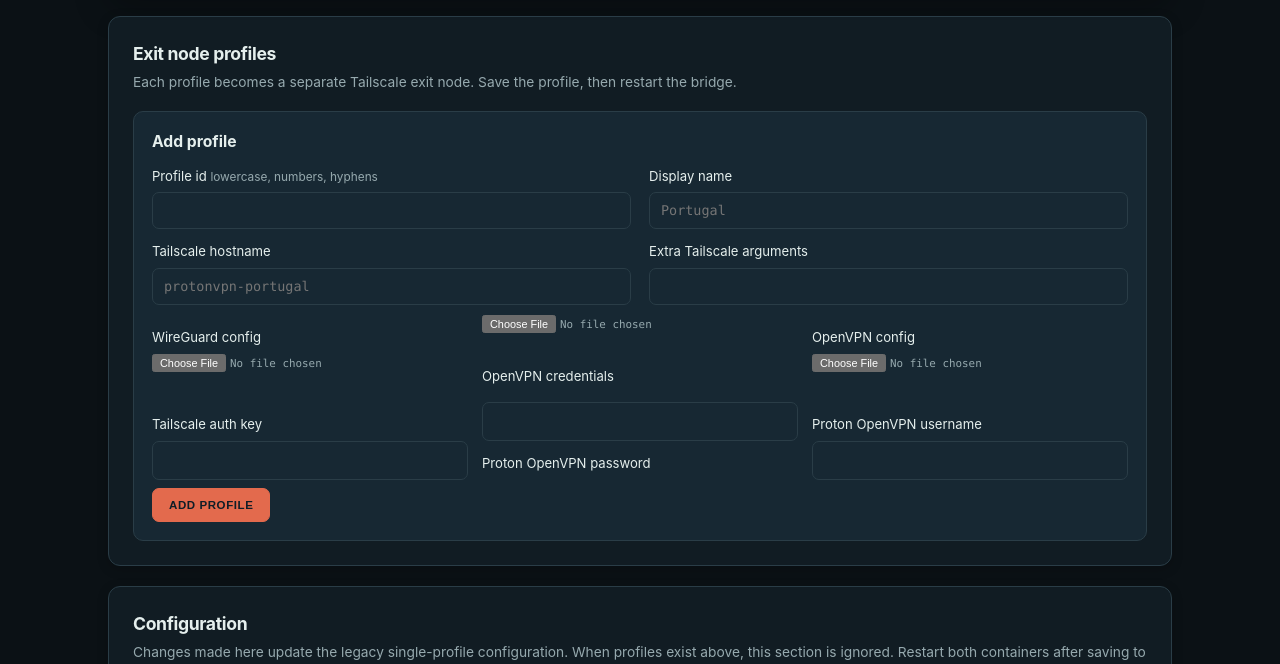
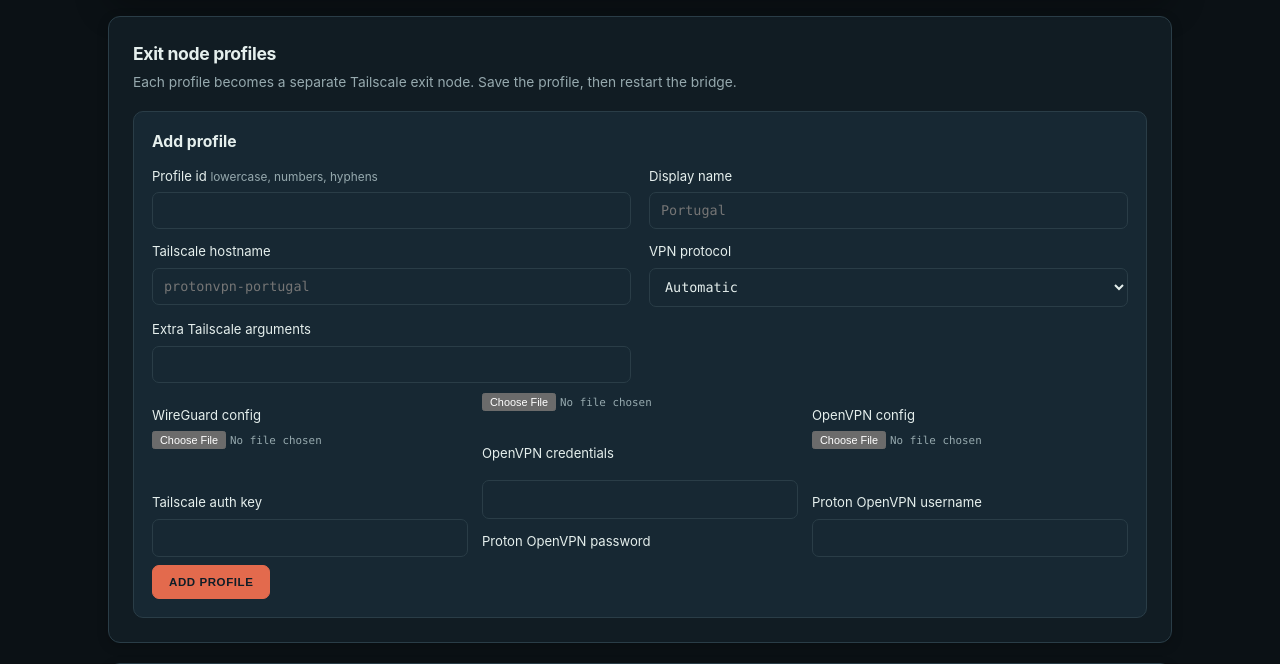
Before and after one commit to Alexandre1116/tailscale-proton-bridge, a Flask app: template webui/templates/index.html in a window 1280 px wide. Shown: the part 643-1307 px from the top of the page. Run offline with Flask 3, Linux system fonts and the light colour scheme; the template is opened without the code that fills it, so the values that code supplies are empty.

Commit message:
fix: allow selecting a new profile VPN protocol

```diff
--- a/webui/templates/index.html
+++ b/webui/templates/index.html
@@ -74,12 +74,12 @@
 
   <form class="profile-card profile-new" method="post" action="{{ url_for('save_profile') }}" enctype="multipart/form-data">
     <input type="hidden" name="csrf_token" value="{{ csrf_token }}">
-    <input type="hidden" name="profile_vpn_type" value="wireguard">
     <h3>Add profile</h3>
     <div class="profile-fields">
       <div><label>Profile id <span class="hint">lowercase, numbers, hyphens</span></label><input type="text" name="profile_id" pattern="[a-z0-9](?:[a-z0-9-]{0,29}[a-z0-9])?" required></div>
       <div><label>Display name</label><input type="text" name="profile_name" placeholder="Portugal" required></div>
       <div><label>Tailscale hostname</label><input type="text" name="profile_hostname" placeholder="protonvpn-portugal" required></div>
+      <div><label>VPN protocol</label><select name="profile_vpn_type"><option value="auto">Automatic</option><option value="wireguard">WireGuard</option><option value="openvpn">OpenVPN</option></select></div>
       <div><label>Extra Tailscale arguments</label><input type="text" name="profile_ts_extra_args"></div>
     </div>
     <div class="profile-uploads">
```
